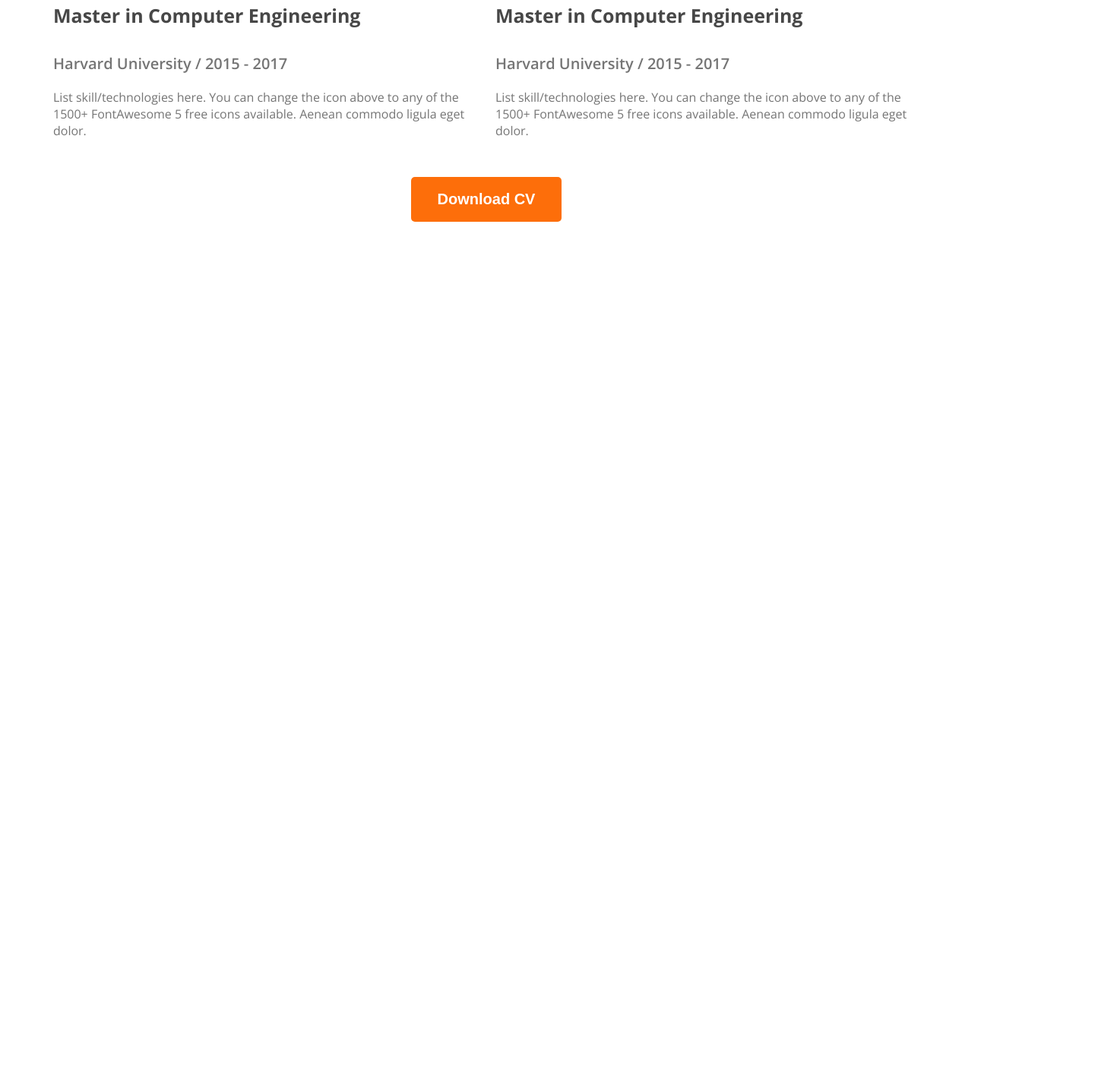
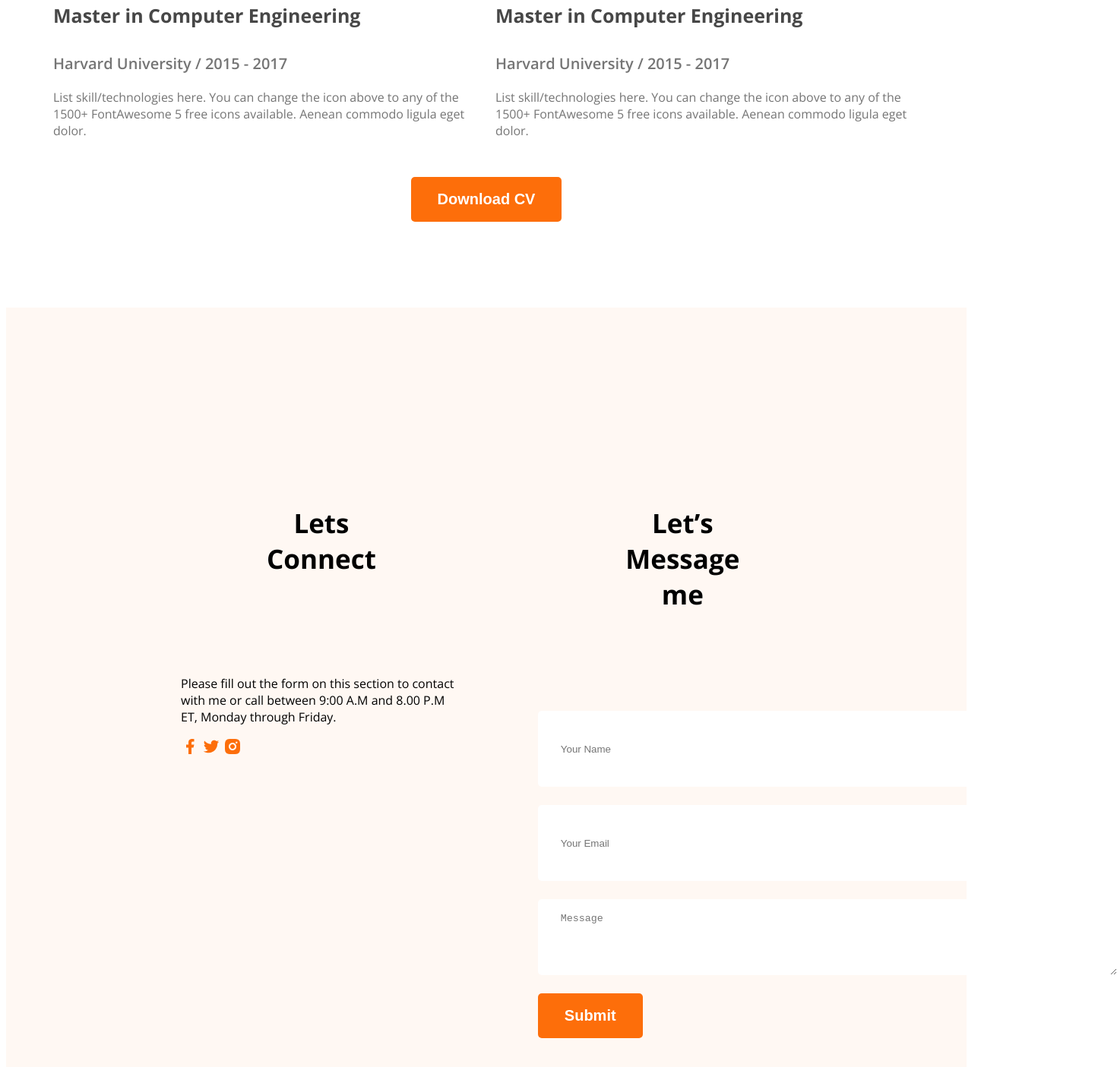
Before and after one commit to mrakib26/web-dev-portfolio, a plain HTML site: page index.html in a window 1280 px wide. Shown: the part 3358-4763 px from the top of the page at 76% size, 1470 px wide, since content can reach past the window. Before the commit the page ends 3700 px from the top, so only its background shows below. Drawn offline with nearby package versions, Linux system fonts and the light colour scheme.

Commit message:
added Footer Section

```diff
--- a/index.html
+++ b/index.html
@@ -33,6 +33,7 @@
         </div>
     </header>
     <main>
+        <!-- About Section -->
         <section class="about secondary-bg">
             <h3 class="section-title dark-1">About Me</h3>
             <p class="section-description">
@@ -58,7 +59,7 @@
                  </div>
             </div>
         </section>
-        <!-- What I Do section start -->
+        <!-- What I Do Section -->
          <section class="skills">
             <h3 class="section-title text-center">What I do</h3>
             <p class="section-description text-center">
@@ -146,8 +147,25 @@
             </div>
          </section>
     </main>
-    <footer>
-
+    <footer class="secondary-bg">
+        <div class="footer-column">
+            <h3 class="section-title">Lets Connect</h3>
+            <p>Please fill out the form on this section to contact with me or call between 9:00 A.M and 8.00 P.M ET, Monday through Friday.</p>
+            <div>
+                <a href="https://wwww.facebook.com"><img src="images/icons/facebook.png" alt=""></a>
+                <a href="https://x.com/"><img src="images/icons/twitter.png" alt=""></a>
+                <a href="https://www.instagram.com/"><img src="images/icons/insta.png" alt=""></a>
+            </div>
+        </div>
+        <div class="footer-column">
+            <h3 class="section-title">Let’s Message me</h3>
+            <form action="">
+                <input type="text" placeholder="Your Name" name="" id="">
+                <input type="email" placeholder="Your Email" name="" id="">
+                <textarea placeholder="Message" id="" cols="30" rows="60"></textarea>
+                <input class="btn-primary" type="submit" value="Submit">
+            </form>
+        </div>
     </footer>
 </body>
 </html>
--- a/styles/portfolio.css
+++ b/styles/portfolio.css
@@ -206,4 +206,27 @@ main section {
 
 .resume-download-cv{
     margin-top: 50px;
+    margin-bottom: 113px;
 }
+
+/* Footer Styles */
+footer{
+    padding: 130px 230px;
+    display: flex;
+    gap: 100px;
+}
+
+.footer-column{
+    width: 50%;
+}
+
+footer input[type="text"], input[type="email"], footer textarea{
+    height: 64px;
+    border-radius: 5px;
+    background-color: white;
+    display: block;
+    width: 100%;
+    padding: 18px 351px 18px 30px;
+    margin-bottom: 24px;
+    border: none;
+}
```
